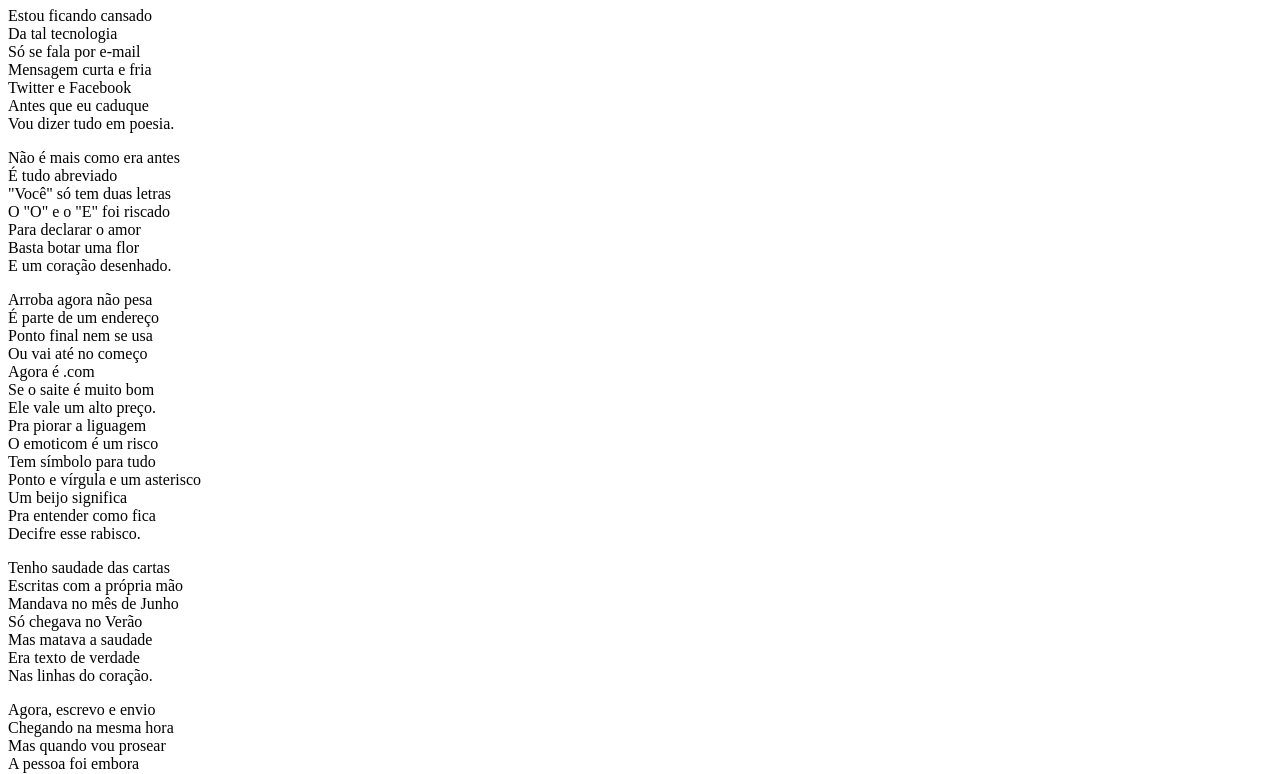
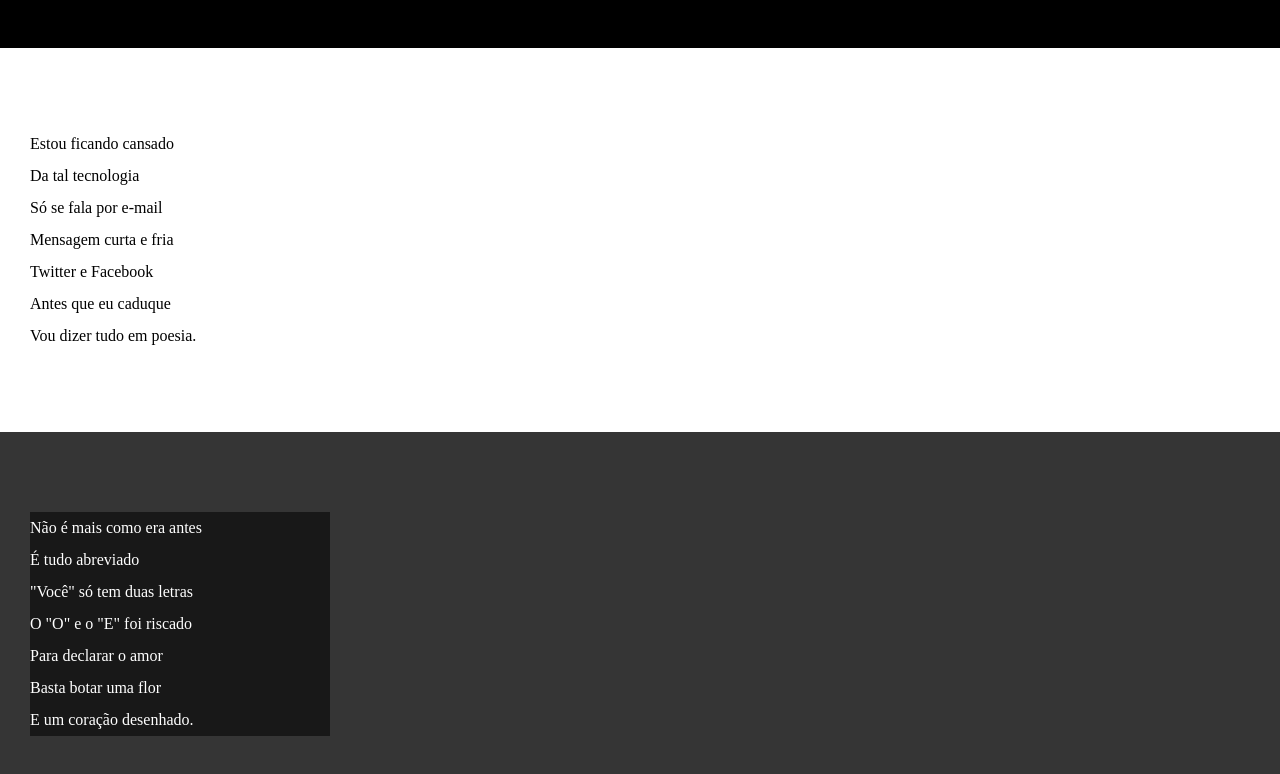
Before and after one commit to joao-ga/projeto2, a plain HTML site: page index.html in a window 1280 px wide. Shown: the part 107-881 px from the top of the page. Drawn offline with Linux system fonts and the light colour scheme.

Commit message:
atualizando o html e criando o css

```diff
--- a/estilo/style.css
+++ b/estilo/style.css
@@ -1 +1,67 @@
 @charset "UTF-8";
+
+* {
+    margin: 0px;
+    padding: 0px;
+}
+
+html, body {
+    min-height: 100%;
+    background-color: darkgray;
+}
+
+header {
+    background-color: black;
+    color: white;
+    text-align: center;
+}
+
+header > h1 {
+    padding-top: 50px;
+    font-variant: small-caps;
+}
+
+header > p {
+    padding-bottom: 50px;
+
+}
+
+a {
+    color: white;
+    text-decoration: none;
+    font-weight: bolder;
+}
+
+a:hover {
+    text-decoration: underline;
+}
+
+section {
+    padding-top: 10vh;
+    padding-bottom: 10vh;
+    line-height: 2em;
+    padding-left: 30px;
+}
+
+section.normal {
+    background-color: white;
+    color: black;
+}
+
+section.imagem {
+    background-color: rgba(53, 53, 53, 0.993);
+    color: white;
+}
+
+section.imagem > p {
+    width: 300px;
+    background-color: rgb(24, 24, 24);
+
+}
+
+footer {
+    background-color: black;
+    color: white;
+    text-align: center;
+    padding: 10px;
+}
--- a/index.html
+++ b/index.html
@@ -17,7 +17,7 @@
         </p>
     </header>
 
-    <section>
+    <section class="normal">
         <p>
             Estou ficando cansado <br>
             Da tal tecnologia <br>
@@ -29,7 +29,7 @@
         </p>
     </section>
 
-    <section>
+    <section class="imagem">
         <p>
             Não é mais como era antes <br>
             É tudo abreviado <br>
@@ -41,7 +41,7 @@
         </p>
     </section>
 
-    <section>
+    <section class="normal">
         <p>
             Arroba agora não pesa <br>
             É parte de um endereço <br>
@@ -61,7 +61,7 @@
         </p>
     </section>
 
-    <section>
+    <section class="imagem">
         <p>
             Tenho saudade das cartas <br>
             Escritas com a própria mão <br>
@@ -73,7 +73,7 @@
         </p>
     </section>
 
-    <section>
+    <section class="normal">
         <p>
             Agora, escrevo e envio <br>
             Chegando na mesma hora <br>
```
